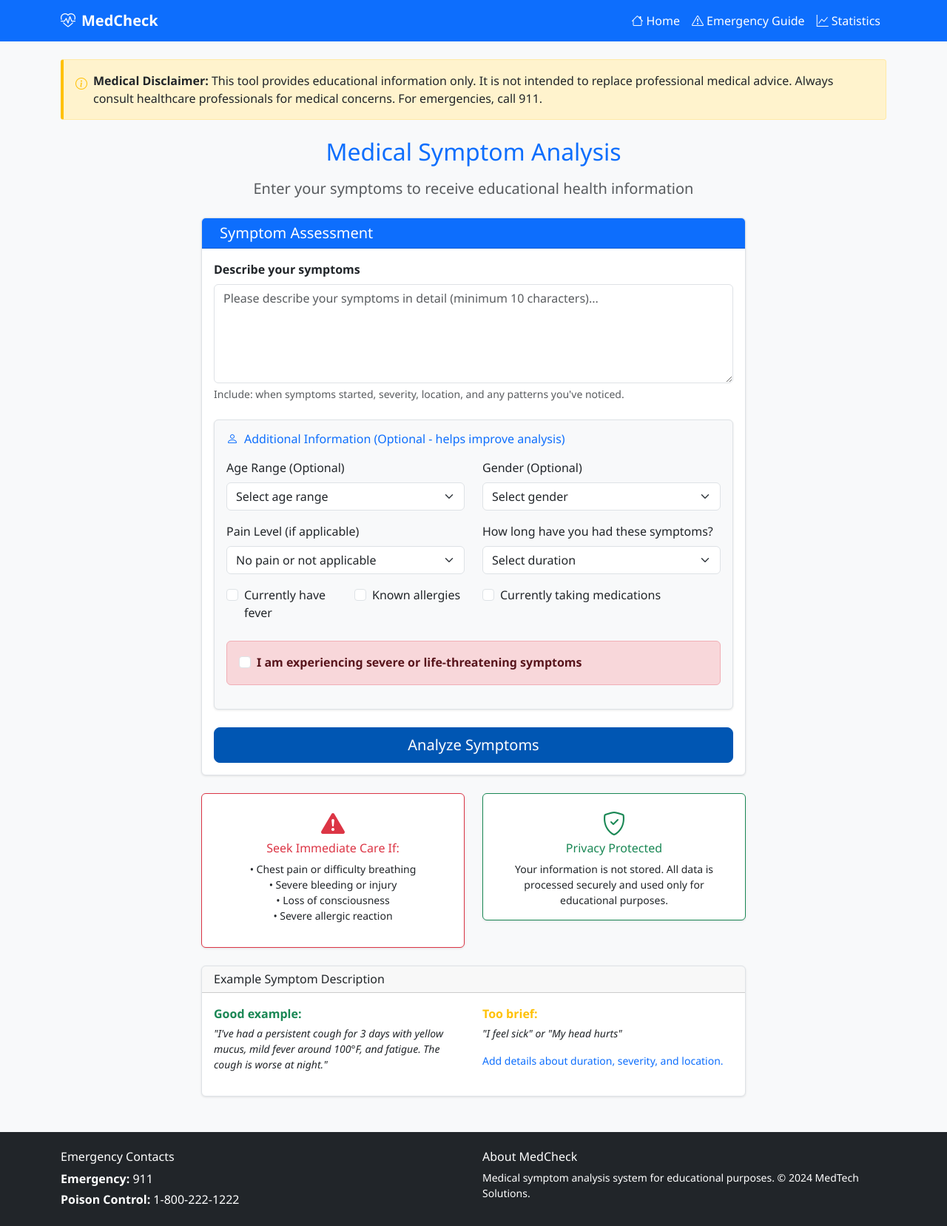
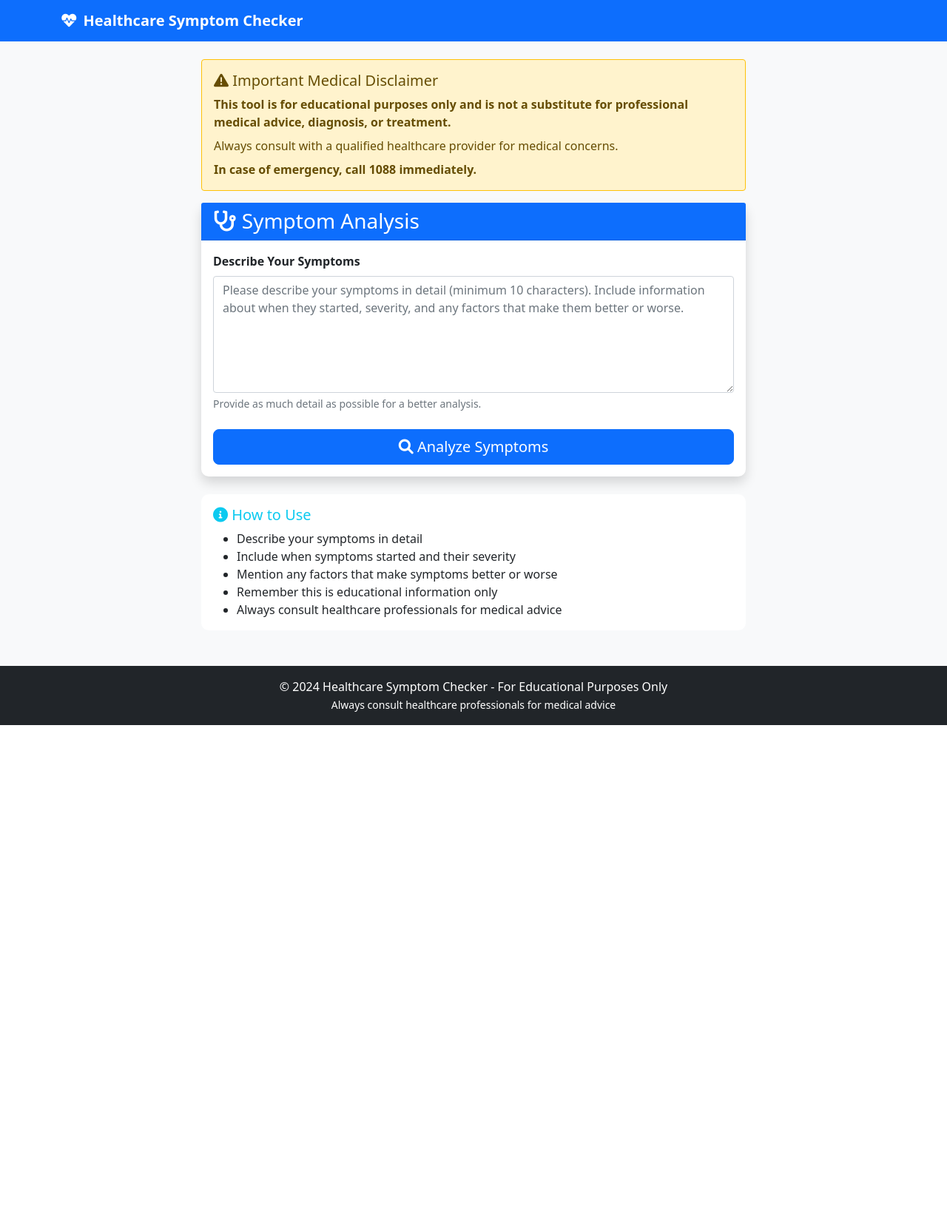
Before and after one commit to sivamurthy30/Health-summizer, a Flask app: page / in a window 1280 px wide. Shown: the whole page at 74% size. After the commit the page ends 980 px from the top, so only its background shows below. Run offline with Flask 3, Linux system fonts and the light colour scheme.

Commit message:
🎥 Add demo video and simplify application
✨ Features Added:
- Added demo video (demo-video.mov) showing application functionality
- Comprehensive video demonstration section in README
- Professional video documentation with chapters and descriptions

🔧 Application Simplified:
- Simplified routes to basic input/output with LLM
- Created simple_analyzer.py for basic OpenAI integration
- Added simple templates (simple_base.html, simple_index.html, simple_results.html)
- Removed complex forms, CSRF protection, and unnecessary features
- Updated emergency numbers from 911 to 1088 across all templates

📝 Documentation Enhanced:
- Professional README with video demonstration section
- Step-by-step video recording guide
- Video hosting recommendations (YouTube/Vimeo)
- Updated medical disclaimers and emergency contacts

🛠️ Technical Improvements:
- Fixed dependency compatibility issues
- Updated requirements.txt with compatible versions
- Simplified Flask app initialization
- Clean, minimal codebase focused on core functionality

```diff
--- a/app/routes.py
+++ b/app/routes.py
@@ -1,219 +1,32 @@
-from flask import Blueprint, render_template, request, flash, redirect, url_for, jsonify, current_app, session
-from app.forms import SymptomForm, FeedbackForm, SymptomHistoryForm
-from app.services.symptom_analyzer import SymptomAnalyzer
-import logging
-import time
-from datetime import datetime
+from flask import Blueprint, render_template, request, redirect, url_for, jsonify
+from app.services.simple_analyzer import SymptomAnalyzer
 
 bp = Blueprint('main', __name__)
 
 @bp.route('/', methods=['GET', 'POST'])
 def index():
-    """Display symptom input form and handle form submissions."""
-    form = SymptomForm()
+    """Simple symptom input and analysis."""
+    if request.method == 'POST':
+        symptoms = request.form.get('symptoms', '').strip()
 
-    if form.validate_on_submit():
-        symptoms = form.symptoms.data.strip()
+        if symptoms and len(symptoms) >= 10:
+            try:
+                analyzer = SymptomAnalyzer()
+                analysis_result = analyzer.analyze_symptoms(symptoms)
 
-        # Redirect to analyze route with symptoms
-        return redirect(url_for('main.analyze', symptoms=symptoms))
+                return render_template('simple_results.html',
+                                     symptoms=symptoms,
+                                     analysis=analysis_result)
+            except Exception as e:
+                error_message = f"Error analyzing symptoms: {str(e)}"
+                return render_template('simple_index.html', error=error_message)
+        else:
+            error_message = "Please provide at least 10 characters describing your symptoms."
+            return render_template('simple_index.html', error=error_message)
 
-    return render_template('index.html', form=form)
-
-@bp.route('/analyze')
-def analyze():
-    """Process symptom analysis request."""
-    symptoms = request.args.get('symptoms', '').strip()
-
-    if not symptoms or len(symptoms) < 10:
-        flash('Please provide at least 10 characters describing your symptoms.', 'error')
-        return redirect(url_for('main.index'))
-
-    try:
-        # Collect patient data from form
-        patient_data = {
-            'age_range': form.age_range.data,
-            'gender': form.gender.data,
-            'pain_level': form.pain_level.data,
-            'duration': form.duration.data,
-            'has_fever': form.has_fever.data,
-            'has_allergies': form.has_allergies.data,
-            'taking_medications': form.taking_medications.data,
-            'emergency_symptoms': form.emergency_symptoms.data
-        }
-
-        # Store patient data in session for follow-up forms
-        session['patient_data'] = patient_data
-        session['last_symptoms'] = symptoms
-
-        # Analyze symptoms with enhanced context
-        analyzer = SymptomAnalyzer()
-        analysis_result = analyzer.analyze_symptoms(symptoms, patient_data)
-
-        return render_template('results.html',
-                             symptoms=symptoms,
-                             analysis=analysis_result,
-                             patient_data=patient_data)
-
-    except Exception as e:
-        logging.error(f"Error analyzing symptoms: {str(e)}")
-        flash('An error occurred while analyzing your symptoms. Please try again.', 'error')
-        flash('If you are experiencing severe symptoms, please seek immediate medical attention.', 'warning')
-        return redirect(url_for('main.index'))
+    return render_template('simple_index.html')
 
 @bp.route('/health')
 def health_check():
     """Health check endpoint."""
-    return jsonify({'status': 'ok'})
-
-@bp.errorhandler(404)
-def not_found_error(error):
-    """Handle 404 errors."""
-    logging.warning(f"404 error: {request.url}")
-    return render_template('404.html'), 404
-
-@bp.errorhandler(500)
-def internal_error(error):
-    """Handle 500 errors."""
-    logging.error(f"500 error: {str(error)}")
-    return render_template('500.html'), 500
-
-
-@bp.route('/feedback', methods=['GET', 'POST'])
-def feedback():
-    """Handle user feedback on analysis results."""
-    form = FeedbackForm()
-
-    if form.validate_on_submit():
-        # In a real application, this would save to database
-        logging.info(f"User feedback received - Rating: {form.rating.data}, Comments: {form.comments.data}")
-        flash('Thank you for your feedback! It helps us improve our service.', 'success')
-        return redirect(url_for('main.index'))
-
-    return render_template('feedback.html', form=form)
-
-@bp.route('/history', methods=['GET', 'POST'])
-def symptom_history():
-    """Handle additional symptom history and context."""
-    form = SymptomHistoryForm()
-
-    if form.validate_on_submit():
-        # Get previous analysis data from session
-        patient_data = session.get('patient_data', {})
-        symptoms = session.get('last_symptoms', '')
-
-        # Add history data to patient context
-        history_data = {
-            'previous_symptoms': form.previous_symptoms.data,
-            'family_history': form.family_history.data,
-            'lifestyle_factors': form.lifestyle_factors.data
-        }
-
-        # Combine with existing patient data
-        enhanced_patient_data = {**patient_data, **history_data}
-
-        # Re-analyze with enhanced context
-        analyzer = SymptomAnalyzer()
-        analysis_result = analyzer.analyze_symptoms(symptoms, enhanced_patient_data)
-
-        return render_template('results.html',
-                             symptoms=symptoms,
-                             analysis=analysis_result,
-                             patient_data=enhanced_patient_data,
-                             enhanced_analysis=True)
-
-    return render_template('history.html', form=form)
-
-@bp.route('/emergency-guide')
-def emergency_guide():
-    """Display emergency symptoms guide."""
-    emergency_info = {
-        'immediate_911': [
-            'Chest pain or pressure',
-            'Difficulty breathing or shortness of breath',
-            'Sudden severe headache',
-            'Loss of consciousness or fainting',
-            'Severe bleeding that won\'t stop',
-            'Signs of stroke (face drooping, arm weakness, speech difficulty)',
-            'Severe allergic reaction (anaphylaxis)',
-            'Seizures',
-            'Severe burns',
-            'Suspected poisoning or overdose'
-        ],
-        'urgent_care': [
-            'High fever (over 103°F/39.4°C)',
-            'Persistent vomiting or diarrhea',
-            'Severe pain (8-10/10)',
-            'Signs of infection with fever',
-            'Difficulty swallowing',
-            'Severe headache with neck stiffness',
-            'Abdominal pain with vomiting',
-            'Cuts that may need stitches'
-        ],
-        'primary_care': [
-            'Persistent cough or cold symptoms',
-            'Mild to moderate pain',
-            'Skin rashes or irritations',
-            'Minor injuries',
-            'Routine health concerns',
-            'Follow-up for chronic conditions',
-            'Preventive care and check-ups'
-        ]
-    }
-
-    return render_template('emergency_guide.html', emergency_info=emergency_info)
-
-@bp.route('/statistics')
-def statistics():
-    """Display system statistics (for demo purposes)."""
-    analyzer = SymptomAnalyzer()
-    stats = analyzer.get_analysis_statistics()
-
-    # Add some demo statistics
-    demo_stats = {
-        'total_analyses_today': 42,
-        'emergency_cases_today': 3,
-        'most_common_symptoms': ['Headache', 'Cough', 'Fatigue', 'Fever'],
-        'specialist_referrals_today': {
-            'Cardiology': 5,
-            'Neurology': 3,
-            'Gastroenterology': 2,
-            'Dermatology': 1
-        },
-        'system_uptime': '99.9%',
-        'average_response_time': '2.3 seconds'
-    }
-
-    return render_template('statistics.html', stats=demo_stats)
-
-@bp.route('/api/quick-check', methods=['POST'])
-def quick_check_api():
-    """API endpoint for quick symptom checking."""
-    data = request.get_json()
-
-    if not data or 'symptoms' not in data:
-        return jsonify({'error': 'Symptoms required'}), 400
-
-    symptoms = data['symptoms']
-    if len(symptoms.strip()) < 10:
-        return jsonify({'error': 'Please provide more detailed symptoms'}), 400
-
-    try:
-        analyzer = SymptomAnalyzer()
-        result = analyzer.analyze_symptoms(symptoms, data.get('patient_data'))
-
-        # Return simplified response for API
-        api_response = {
-            'emergency_detected': result.get('emergency_detected', False),
-            'triage_level': result.get('triage_level', 'Routine'),
-            'top_condition': result['conditions'][0]['name'] if result.get('conditions') else 'Unknown',
-            'specialist_referral': result.get('specialist_referral'),
-            'follow_up_timeline': result.get('follow_up_timeline'),
-            'confidence_score': result.get('confidence_score', 0.0)
-        }
-
-        return jsonify(api_response)
-
-    except Exception as e:
-        logging.error(f"API error: {str(e)}")
-        return jsonify({'error': 'Analysis failed'}), 500
+    return jsonify({'status': 'healthy', 'service': 'Healthcare Symptom Checker'})
--- a/app/templates/500.html
+++ b/app/templates/500.html
@@ -17,7 +17,7 @@
 
         <div class="alert alert-warning">
             <i class="bi bi-info-circle me-2"></i>
-            <strong>For medical emergencies:</strong> Call 911 or visit your nearest emergency room immediately.
+            <strong>For medical emergencies:</strong> Call 1088 or visit your nearest emergency room immediately.
         </div>
 
         <div class="d-grid gap-2 d-md-block">
--- a/app/templates/base.html
+++ b/app/templates/base.html
@@ -83,7 +83,7 @@
                 <div>
                     <strong>Medical Disclaimer:</strong> This tool provides educational information only.
                     It is not intended to replace professional medical advice. Always consult healthcare
-                    professionals for medical concerns. For emergencies, call 911.
+                    professionals for medical concerns. For emergencies, call 1088.
                 </div>
             </div>
         </div>
@@ -110,7 +110,7 @@
             <div class="row">
                 <div class="col-md-6">
                     <h6>Emergency Contacts</h6>
-                    <p class="mb-1"><strong>Emergency:</strong> 911</p>
+                    <p class="mb-1"><strong>Emergency:</strong> 1088</p>
                     <p class="mb-0"><strong>Poison Control:</strong> 1-800-222-1222</p>
                 </div>
                 <div class="col-md-6">
--- a/app/templates/results.html
+++ b/app/templates/results.html
@@ -220,7 +220,7 @@
                     </div>
                     <div class="card-body">
                         <div class="mb-3 p-2 border border-danger rounded">
-                            <h6 class="text-danger mb-1">Emergency (Call 911)</h6>
+                            <h6 class="text-danger mb-1">Emergency (Call 1088)</h6>
                             <small>Severe chest pain, difficulty breathing, loss of consciousness</small>
                         </div>
 
--- /dev/null
+++ b/app/templates/simple_base.html
@@ -0,0 +1,55 @@
+<!DOCTYPE html>
+<html lang="en">
+<head>
+    <meta charset="UTF-8">
+    <meta name="viewport" content="width=device-width, initial-scale=1.0">
+    <title>{% block title %}Healthcare Symptom Checker{% endblock %}</title>
+
+    <!-- Bootstrap CSS -->
+    <link href="https://cdn.jsdelivr.net/npm/bootstrap@5.1.3/dist/css/bootstrap.min.css" rel="stylesheet">
+    <!-- Font Awesome -->
+    <link href="https://cdnjs.cloudflare.com/ajax/libs/font-awesome/6.0.0/css/all.min.css" rel="stylesheet">
+
+    <style>
+        body {
+            background-color: #f8f9fa;
+        }
+        .navbar-brand {
+            font-weight: bold;
+        }
+        .card {
+            border: none;
+            border-radius: 10px;
+        }
+        .btn {
+            border-radius: 8px;
+        }
+    </style>
+</head>
+<body>
+    <!-- Navigation -->
+    <nav class="navbar navbar-expand-lg navbar-dark bg-primary">
+        <div class="container">
+            <a class="navbar-brand" href="{{ url_for('main.index') }}">
+                <i class="fas fa-heartbeat me-2"></i>Healthcare Symptom Checker
+            </a>
+        </div>
+    </nav>
+
+    <!-- Main Content -->
+    <main>
+        {% block content %}{% endblock %}
+    </main>
+
+    <!-- Footer -->
+    <footer class="bg-dark text-white text-center py-3 mt-5">
+        <div class="container">
+            <p class="mb-0">&copy; 2024 Healthcare Symptom Checker - For Educational Purposes Only</p>
+            <small>Always consult healthcare professionals for medical advice</small>
+        </div>
+    </footer>
+
+    <!-- Bootstrap JS -->
+    <script src="https://cdn.jsdelivr.net/npm/bootstrap@5.1.3/dist/js/bootstrap.bundle.min.js"></script>
+</body>
+</html>
--- /dev/null
+++ b/app/templates/simple_index.html
@@ -0,0 +1,68 @@
+{% extends "simple_base.html" %}
+
+{% block title %}Healthcare Symptom Checker{% endblock %}
+
+{% block content %}
+<div class="container mt-4">
+    <div class="row justify-content-center">
+        <div class="col-md-8">
+            <!-- Medical Disclaimer -->
+            <div class="alert alert-warning border-warning" role="alert">
+                <h5 class="alert-heading"><i class="fas fa-exclamation-triangle"></i> Important Medical Disclaimer</h5>
+                <p class="mb-2"><strong>This tool is for educational purposes only and is not a substitute for professional medical advice, diagnosis, or treatment.</strong></p>
+                <p class="mb-2">Always consult with a qualified healthcare provider for medical concerns.</p>
+                <p class="mb-0"><strong>In case of emergency, call 1088 immediately.</strong></p>
+            </div>
+
+            <!-- Error Message -->
+            {% if error %}
+            <div class="alert alert-danger" role="alert">
+                {{ error }}
+            </div>
+            {% endif %}
+
+            <!-- Main Form -->
+            <div class="card shadow">
+                <div class="card-header bg-primary text-white">
+                    <h3 class="card-title mb-0"><i class="fas fa-stethoscope"></i> Symptom Analysis</h3>
+                </div>
+                <div class="card-body">
+                    <form method="POST" action="{{ url_for('main.index') }}">
+                        <!-- Symptoms Input -->
+                        <div class="mb-4">
+                            <label for="symptoms" class="form-label fw-bold">Describe Your Symptoms</label>
+                            <textarea name="symptoms" id="symptoms" class="form-control" rows="6"
+                                    placeholder="Please describe your symptoms in detail (minimum 10 characters). Include information about when they started, severity, and any factors that make them better or worse."
+                                    required></textarea>
+                            <div class="form-text">Provide as much detail as possible for a better analysis.</div>
+                        </div>
+
+                        <!-- Submit Button -->
+                        <div class="d-grid">
+                            <button type="submit" class="btn btn-primary btn-lg">
+                                <i class="fas fa-search"></i> Analyze Symptoms
+                            </button>
+                        </div>
+                    </form>
+                </div>
+            </div>
+
+            <!-- Additional Information -->
+            <div class="mt-4">
+                <div class="card border-info">
+                    <div class="card-body">
+                        <h5 class="card-title text-info"><i class="fas fa-info-circle"></i> How to Use</h5>
+                        <ul class="mb-0">
+                            <li>Describe your symptoms in detail</li>
+                            <li>Include when symptoms started and their severity</li>
+                            <li>Mention any factors that make symptoms better or worse</li>
+                            <li>Remember this is educational information only</li>
+                            <li>Always consult healthcare professionals for medical advice</li>
+                        </ul>
+                    </div>
+                </div>
+            </div>
+        </div>
+    </div>
+</div>
+{% endblock %}
--- a/run.py
+++ b/run.py
@@ -3,7 +3,11 @@
 Healthcare Symptom Checker Application Entry Point
 """
 import os
+from dotenv import load_dotenv
 from app import create_app
+
+# Load environment variables from .env file
+load_dotenv()
 
 app = create_app()
 
@@ -13,6 +17,7 @@ if __name__ == '__main__':
     port = int(os.environ.get('PORT', 5000))
     host = os.environ.get('HOST', '127.0.0.1')
 
+    print(f"Environment PORT: {os.environ.get('PORT', 'Not set')}")
     print(f"Starting Healthcare Symptom Checker on {host}:{port}")
     print(f"Debug mode: {debug_mode}")
 
```
Also changed, not shown: app/__init__.py (+0 -7 lines), app/services/simple_analyzer.py (added, +100 -0 lines), app/templates/emergency_guide.html (+5 -7 lines), app/templates/simple_results.html (added, +80 -0 lines), requirements.txt (+6 -1 lines), README.md, 1 other file.
